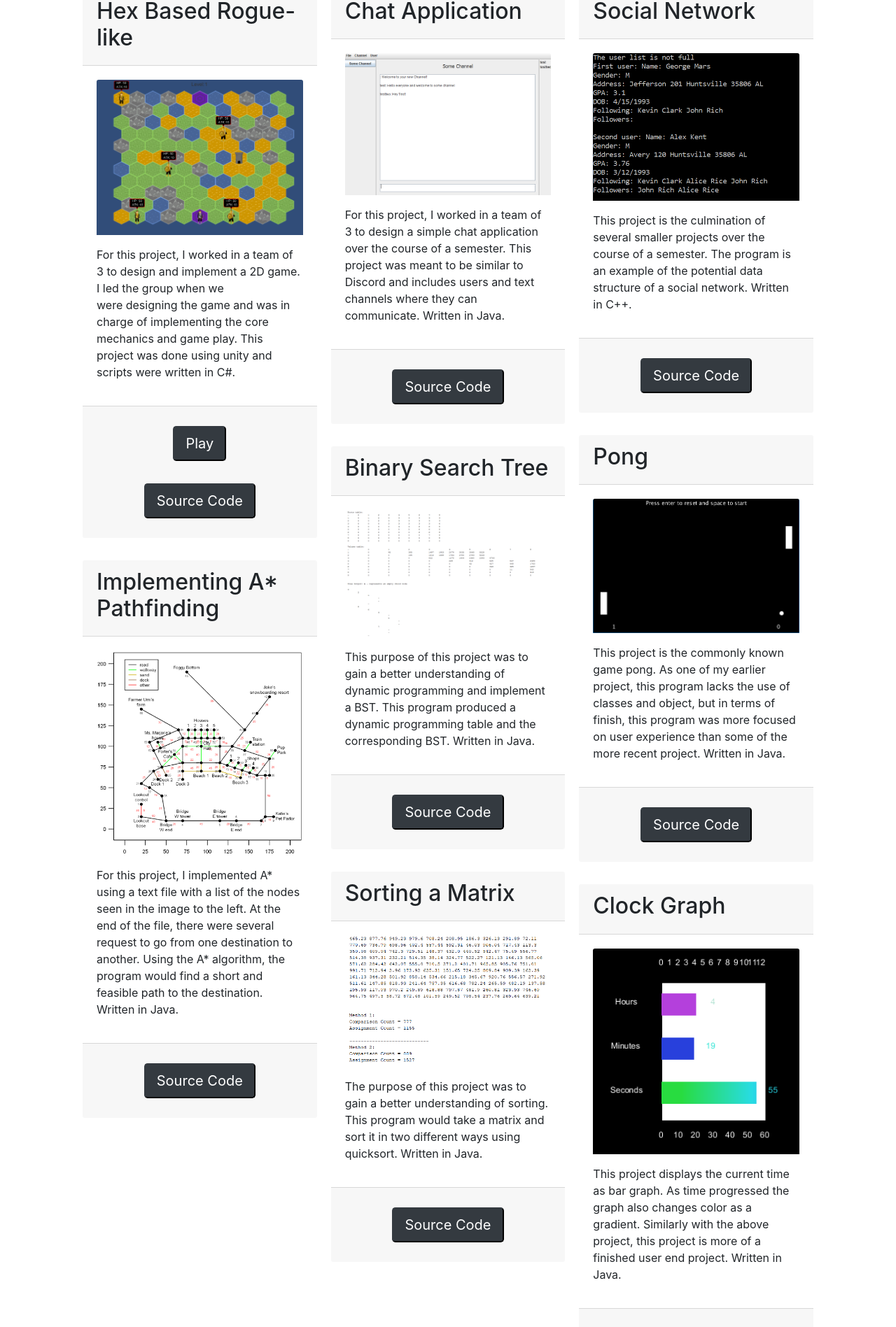
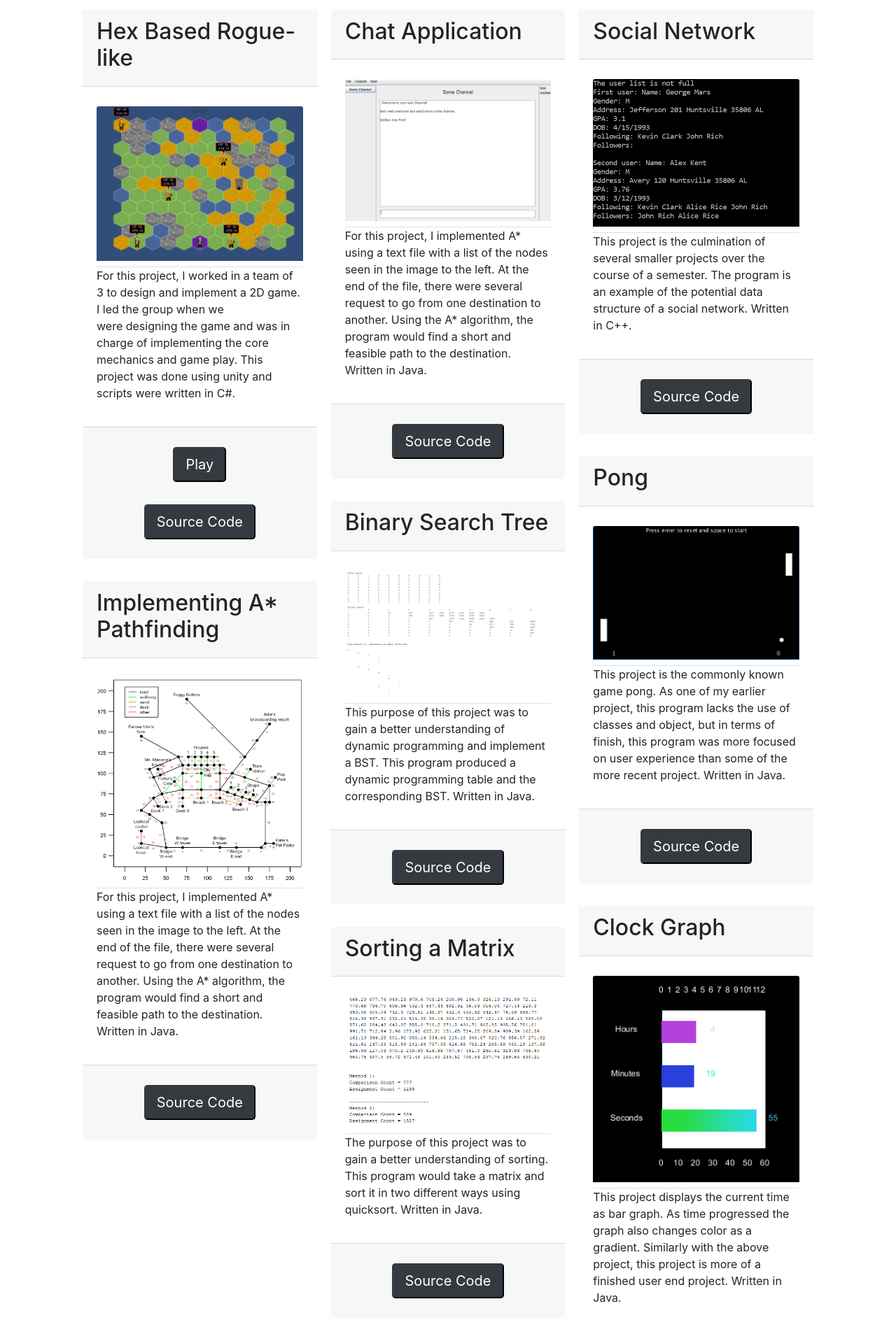
Before and after one commit to staplesb/website, a React (Create React App) app: page /projects in a window 1280 px wide. Shown: the part 306-2203 px from the top of the page at 70% size. Built offline with nearby package versions, Linux system fonts and the light colour scheme.

Commit message:
Added project component to improve readability.

```diff
--- a/src/components/footer.jsx
+++ b/src/components/footer.jsx
@@ -7,7 +7,7 @@ class Footer extends Component {
       <div>
         <footer>
           <div className="text-center my-4">
-            Made by Brent Staples with React.{" "}
+            Made by Brent Staples with React. Deployed using AWS Amplify.
           </div>
         </footer>
       </div>
--- /dev/null
+++ b/src/components/projectComponent.jsx
@@ -0,0 +1,31 @@
+import React, { Component } from "react";
+
+class ProjectComponent extends Component {
+  render() {
+    return (
+      <div>
+        <div className="card-secondary my-3 mx-auto d-inline-block">
+          <div className="card-header">
+            <h2>{this.props.header}</h2>
+          </div>
+          <div className="card-body">
+            <img
+              className="card-img-top my-2"
+              src={this.props.src}
+              alt={this.props.header}
+            />
+            <div className="border-top" />
+            <p>{this.props.txt}</p>
+          </div>
+          <div className="card-footer text-center">
+            <a className="text-white" href={this.props.href} target="_blank">
+              <button className="btn-lg btn-dark m-3">Source Code</button>
+            </a>
+          </div>
+        </div>
+      </div>
+    );
+  }
+}
+
+export default ProjectComponent;
--- a/src/projects.js
+++ b/src/projects.js
@@ -1,4 +1,5 @@
 import React from "react";
+import ProjectComponent from "./components/projectComponent";
 import Roguelike from "./assets/roguelike.png";
 import AStar from "./assets/AStar Implementation.png";
 import ChatApp from "./assets/chatApp.png";
@@ -19,11 +20,11 @@ function Projects() {
             </div>
             <div className="card-body">
               <img
-                className="card-img-top"
+                className="card-img-top my-2"
                 src={Roguelike}
                 alt="hex based roguelike"
               />
-              <p />
+              <div className="border-top" />
               <p>
                 For this project, I worked in a team of 3 to design and
                 implement a 2D game. I led the group when we were designing the
@@ -49,195 +50,71 @@ function Projects() {
               </a>
             </div>
           </div>
-          <div className="card-secondary my-3 mx-auto d-inline-block">
-            <div className="card-header">
-              <h2>Implementing A* Pathfinding</h2>
-            </div>
-            <div className="card-body">
-              <img
-                className="card-img-top"
+          <ProjectComponent
+            header="Implementing A* Pathfinding"
             src={AStar}
-                alt="A* Implementation"
-              />
-              <p />
-              <p>
-                For this project, I implemented A* using a text file with a list
+            txt="For this project, I implemented A* using a text file with a list
                       of the nodes seen in the image to the left. At the end of the
                       file, there were several request to go from one destination to
                       another. Using the A* algorithm, the program would find a short
-                and feasible path to the destination. Written in Java.
-              </p>
-            </div>
-            <div className="card-footer text-center">
-              <a
-                className="text-white"
+                      and feasible path to the destination. Written in Java."
             href="https://github.com/staplesb/portfolio/tree/master/Implementing%20A*"
-                target="_blank"
-              >
-                <button className="btn-lg btn-dark m-3">Source Code</button>
-              </a>
-            </div>
-          </div>
-          <div className="card-secondary my-3 mx-auto d-inline-block">
-            <div className="card-header">
-              <h2>Chat Application</h2>
-            </div>
-            <div className="card-body">
-              <img
-                className="card-img-top"
+          />
+          <ProjectComponent
+            header="Chat Application"
             src={ChatApp}
-                alt="chat application"
+            txt="For this project, I implemented A* using a text file with a list
+                      of the nodes seen in the image to the left. At the end of the
+                      file, there were several request to go from one destination to
+                      another. Using the A* algorithm, the program would find a short
+                      and feasible path to the destination. Written in Java."
+            href="https://github.com/staplesb/portfolio/tree/master/chat%20app"
           />
-              <p />
-              <p>
-                For this project, I worked in a team of 3 to design a simple
-                chat application over the course of a semester. This project was
-                meant to be similar to Discord and includes users and text
-                channels where they can communicate. Written in Java.
-              </p>
-            </div>
-            <div className="card-footer text-center">
-              <a
-                className="text-white"
-                href="https://github.com/staplesb/portfolio/tree/master/chat%20app"
-                target="_blank"
-              >
-                <button className="btn-lg btn-dark m-3">Source Code</button>
-              </a>
-            </div>
-          </div>
-          <div className="card-secondary my-3 mx-auto d-inline-block">
-            <div className="card-header">
-              <h2>Binary Search Tree</h2>
-            </div>
-            <div className="card-body">
-              <img
-                className="card-img-top"
+          <ProjectComponent
+            header="Binary Search Tree"
             src={BinarySearch}
-                alt="Binary Search Tree"
-              />
-              <p />
-              <p>
-                This purpose of this project was to gain a better understanding
+            txt="This purpose of this project was to gain a better understanding
             of dynamic programming and implement a BST. This program
             produced a dynamic programming table and the corresponding BST.
-                Written in Java.
-              </p>
-            </div>
-            <div className="card-footer text-center">
-              <a
-                className="text-white"
+            Written in Java."
             href="https://github.com/staplesb/portfolio/tree/master/binarysearchtree"
-                target="_blank"
-              >
-                <button className="btn-lg btn-dark m-3">Source Code</button>
-              </a>
-            </div>
-          </div>
-          <div className="card-secondary my-3 mx-auto d-inline-block">
-            <div className="card-header">
-              <h2>Sorting a Matrix</h2>
-            </div>
-            <div className="card-body">
-              <img
-                className="card-img-top"
+          />
+          <ProjectComponent
+            header="Sorting a Matrix"
             src={MatrixSort}
-                alt="Sorting a Matrix"
+            txt="The purpose of this project was to gain a better understanding
+            of sorting. This program would take a matrix and sort it in two
+            different ways using quicksort. Written in Java."
+            href="https://github.com/staplesb/portfolio/tree/master/sortmatrix"
           />
-              <p />
-              <p>
-                The purpose of this project was to gain a better understanding
-                of sorting. This program would take a matrix and sort it in two
-                different ways using quicksort. Written in Java.
-              </p>
-            </div>
-            <div className="card-footer text-center">
-              <a
-                className="text-white"
-                href="https://github.com/staplesb/portfolio/tree/master/sortmatrix"
-                target="_blank"
-              >
-                <button className="btn-lg btn-dark m-3">Source Code</button>
-              </a>
-            </div>
-          </div>
-          <div className="card-secondary my-3 mx-auto d-inline-block">
-            <div className="card-header">
-              <h2>Social Network</h2>
-            </div>
-            <div className="card-body">
-              <img
-                className="card-img-top"
+          <ProjectComponent
+            header="Social Network"
             src={SocialNetwork}
-                alt="Social Network"
-              />
-              <p />
-              <p>
-                This project is the culmination of several smaller projects over
+            txt="This project is the culmination of several smaller projects over
             the course of a semester. The program is an example of
             the potential data structure of a social network. Written in
-                C++.
-              </p>
-            </div>
-            <div className="card-footer text-center">
-              <a
-                className="text-white"
+            C++."
             href="https://github.com/staplesb/portfolio/tree/master/socialnetworking"
-                target="_blank"
-              >
-                <button className="btn-lg btn-dark m-3">Source Code</button>
-              </a>
-            </div>
-          </div>
-          <div className="card-secondary my-3 mx-auto d-inline-block">
-            <div className="card-header">
-              <h2>Pong</h2>
-            </div>
-            <div className="card-body">
-              <img className="card-img-top" src={PingPong} alt="Pong" />
-              <p />
-              <p>
-                This project is the commonly known game pong. As one of my
+          />
+          <ProjectComponent
+            header="Pong"
+            src={PingPong}
+            txt="This project is the commonly known game pong. As one of my
             earlier project, this program lacks the use of classes and
             object, but in terms of finish, this program was more focused
             on user experience than some of the more recent project. Written
-                in Java.
-              </p>
-            </div>
-            <div className="card-footer text-center">
-              <a
-                className="text-white"
+            in Java."
             href="https://github.com/staplesb/portfolio/tree/master/pingpong"
-                target="_blank"
-              >
-                <button className="btn-lg btn-dark m-3">Source Code</button>
-              </a>
-            </div>
-          </div>
-          <div className="card-secondary my-3 mx-auto d-inline-block">
-            <div className="card-header">
-              <h2>Clock Graph</h2>
-            </div>
-            <div className="card-body">
-              <img className="card-img-top" src={Clock} alt="Clock Graph" />
-              <p />
-              <p>
-                This project displays the current time as bar graph. As time
+          />
+          <ProjectComponent
+            header="Clock Graph"
+            src={Clock}
+            txt="This project displays the current time as bar graph. As time
             progressed the graph also changes color as a gradient. Similarly
             with the above project, this project is more of a finished user
-                end project. Written in Java.
-              </p>
-            </div>
-            <div className="card-footer text-center">
-              <a
-                className="text-white"
+            end project. Written in Java."
             href="https://github.com/staplesb/portfolio/tree/master/clock%20widget"
-                target="_blank"
-              >
-                <button className="btn-lg btn-dark m-3">Source Code</button>
-              </a>
-            </div>
-          </div>
+          />
         </div>
       </div>
     </div>
```
Also changed, not shown: src/components/header.jsx (+5 -5 lines). Lines whose indentation alone changed are shown as unchanged.
